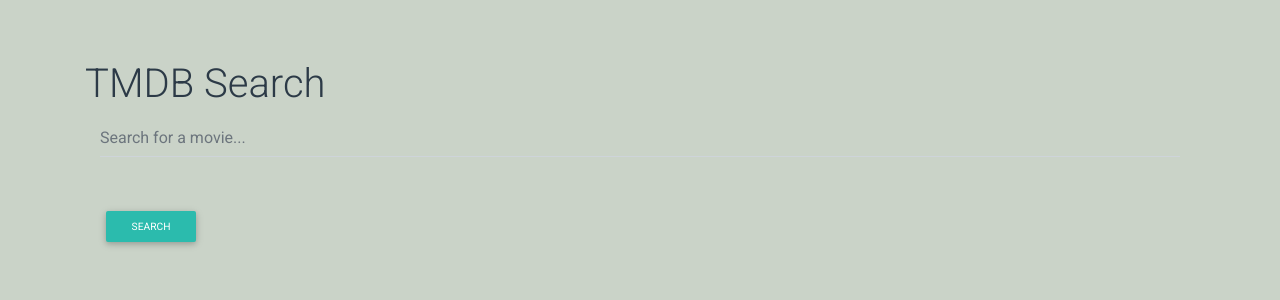
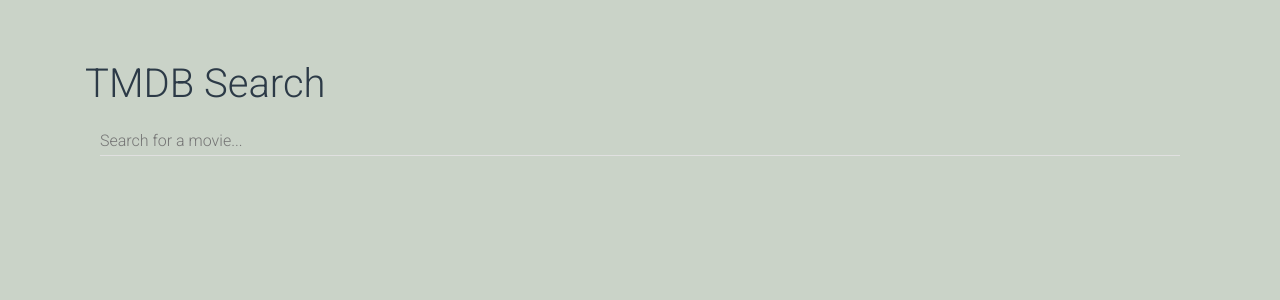
Before and after one commit to kgcurtis/nlp_frontend, a React (Create React App) app: page / in a window 1280 px wide. Shown: the top 300 px of the page. Built offline with nearby package versions, Linux system fonts and the light colour scheme.

Commit message:
Implement autosuggest

```diff
--- a/package.json
+++ b/package.json
@@ -5,6 +5,7 @@
   "dependencies": {
     "boostrap": "^2.0.0",
     "bootstrap": "4.2.1",
+    "material-ui": "^0.20.2",
     "mdbreact": "^4.10.0",
     "react": "^16.8.1",
     "react-dom": "^16.8.1",
--- a/src/App.js
+++ b/src/App.js
@@ -1,8 +1,7 @@
 import React, { Component } from 'react';
-import logo from './logo.svg';
 import './App.css';
 import Search from './Search';
-import { Container, Row, Col } from 'mdbreact';
+import { Container } from 'mdbreact';
 
 class App extends Component {
   render() {
--- a/src/ResultThumbnail.js
+++ b/src/ResultThumbnail.js
@@ -1,5 +1,5 @@
 import React, { Component } from 'react';
-import { Container, Row, Col, Card, CardBody, CardTitle } from 'mdbreact';
+import { Card, CardBody } from 'mdbreact';
 
 class ResultThumbnail extends Component {
   constructor(props){
--- a/src/ResultsList.js
+++ b/src/ResultsList.js
@@ -1,16 +1,10 @@
 import React, { Component } from 'react';
-import { Container, Row, Col } from 'mdbreact';
 import ResultThumbnail from './ResultThumbnail';
 
 class ResultsList extends Component {
-  constructor(props){
-    super(props);
-
-  }
-
   render() {
     const results = this.props.results.map(result => (
-      <ResultThumbnail { ...result } />
+      <ResultThumbnail key={result.title} { ...result } />
     ));
 
     return(
--- a/src/Search.js
+++ b/src/Search.js
@@ -1,23 +1,42 @@
 import React, { Component } from 'react';
-import { Container, MDBBtn, MDBIcon, Row, MDBInput, MDBCol, MDBFormInline } from "mdbreact";
+import { Container, Row, MDBCol } from "mdbreact";
 import ResultsList from './ResultsList';
 import * as solr from './solr';
+import { AutoComplete }   from 'material-ui';
+import getMuiTheme        from 'material-ui/styles/getMuiTheme';
+import MuiThemeProvider   from 'material-ui/styles/MuiThemeProvider';
 
 class Search extends Component {
 
   constructor(props){
     super(props);
     this.state = {
-      results: []
+      results: [],
+      dataSource: [],
+      inputValue: ''
     };
-    this.onSubmit = this.onSubmit.bind(this);
+    this.onUpdateInput = this.onUpdateInput.bind(this);
+    this.onNewRequest = this.onNewRequest.bind(this);
+
   }
 
+  onUpdateInput(inputValue) {
+    const self = this;
+    this.setState({
+      inputValue: inputValue }, function() {
+        self.performSearch();
+      });
+  }
 
-  onSubmit(e){
-    e.preventDefault();
+  performSearch() {
+    solr.performSuggestionSearch(this.state.inputValue).then(results => {
+      this.setState({ dataSource : results });
+    })
+  }
+
+  onNewRequest(request) {
     this.setState({ results : [] });
-    solr.doGetSearch(this.state.query).then(results => {
+    solr.doGetSearch(request).then(results => {
       this.setState({ results : results });
     });
   }
@@ -26,10 +45,11 @@
     return(
       <Container>
         <Row>
-          <MDBCol sm="12">
-            <MDBInput onChange={event => {this.setState({query: event.target.value})}} hint="Search for a movie..." type="text" containerClass="mt-0" />
-            <br/><MDBBtn size="sm" type="submit" onClick={this.onSubmit}><MDBIcon icon="search" />Search</MDBBtn>
-         </MDBCol>
+        <MDBCol sm="12">
+        <MuiThemeProvider muiTheme={getMuiTheme()}>
+          <AutoComplete placeholder='Search for a movie...' id='autocomplete' fullWidth={true} onNewRequest={this.onNewRequest} filter={(searchText, key) => true} dataSource={this.state.dataSource} onUpdateInput={this.onUpdateInput}/>
+          </MuiThemeProvider>
+        </MDBCol>
          </Row>
         <ResultsList results={this.state.results} />
       </Container>
--- a/src/solr.js
+++ b/src/solr.js
@@ -23,3 +23,23 @@
     });
   });
 }
+
+export const performSuggestionSearch = (query) => {
+  return new Promise(function(resolve, reject) {
+    let url = 'http://ec2-3-80-214-110.compute-1.amazonaws.com:8983/solr/my_core/suggest?suggest.q=' + encodeURI(query);
+
+    fetch(url).then(function(response) {
+      response.json().then(results => {
+        let searchTerm = Object.keys(results.suggest.fuzzySuggester)[0];
+        let suggestions = results.suggest.fuzzySuggester[searchTerm].suggestions;
+        if(suggestions.length === 0)
+          resolve([]);
+        var suggestionArr = [];
+        suggestions.forEach(suggestion => {
+          suggestionArr.push(suggestion.term);
+        });
+        resolve(suggestionArr);
+      });
+    });
+  });
+}
```
Also changed, not shown: 1 other file (tests, documents, lock files or other folders).
